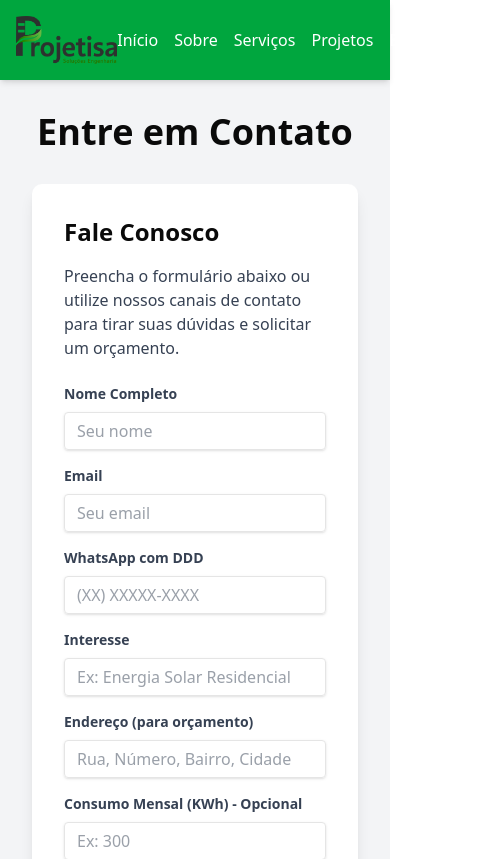
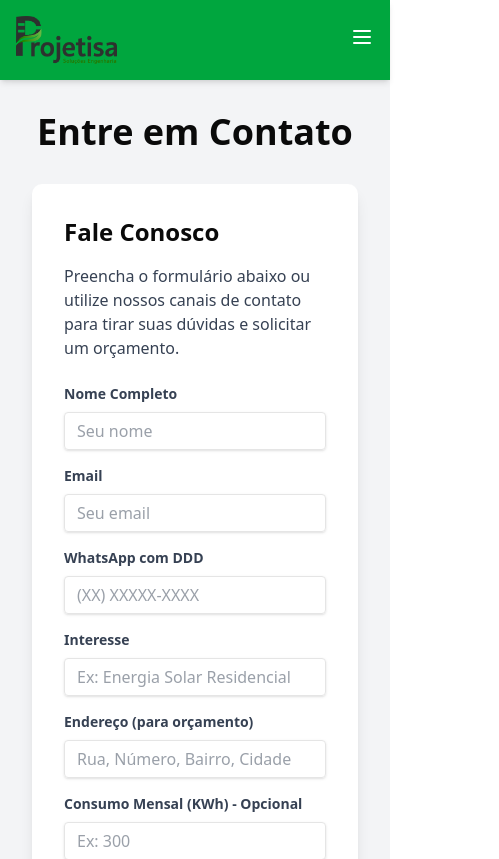
Before and after one commit to Lucas-Finizola/Projetisa, a React (Vite) app: page /contact in a window 390 px wide. Shown: the top 859 px of the page, 499 px wide, since content can reach past the window. Built offline with nearby package versions, Linux system fonts and the light colour scheme.

Commit message:
feat: Adiciona seção 'Outros Serviços' na página inicial

```diff
--- /dev/null
+++ b/src/components/components/home/OtherServices.jsx
@@ -0,0 +1,46 @@
+import React from 'react';
+
+const OtherServices = () => {
+  const services = [
+    {
+      title: "Montagens e Estruturas",
+      description: "Soluções completas para estruturas de solo, conexão em média tensão e mais."
+    },
+    {
+      title: "Redes e Subestações",
+      description: "Implantação e montagem de redes subterrâneas, subestações abrigadas e aéreas."
+    },
+    {
+      title: "Obras de Infraestrutura",
+      description: "Executamos desde a escavação mecanizada até a construção de redes de distribuição completas."
+    }
+  ];
+
+  return (
+    <div className="bg-gray-50 py-20">
+      <div className="container mx-auto px-6">
+        <div className="text-center mb-12">
+          <h2 className="text-4xl font-bold text-gray-800">Soluções Completas em Engenharia Elétrica</h2>
+          <p className="mt-4 text-lg text-gray-600">Além da energia solar, oferecemos um portfólio completo para grandes projetos.</p>
+        </div>
+
+        <div className="grid md:grid-cols-3 gap-8 mb-12">
+          {services.map((service, index) => (
+            <div key={index} className="bg-white p-8 rounded-lg shadow-md text-center hover:shadow-xl transition-shadow duration-300">
+              <h3 className="text-2xl font-bold mb-4 text-gray-800">{service.title}</h3>
+              <p className="text-gray-600">{service.description}</p>
+            </div>
+          ))}
+        </div>
+
+        <div className="text-center">
+          <a href="/services" className="bg-green-600 text-white font-bold py-4 px-10 rounded-lg hover:bg-green-700 transition duration-300 text-lg">
+            Conheça Todos os Serviços
+          </a>
+        </div>
+      </div>
+    </div>
+  );
+};
+
+export default OtherServices;
--- a/src/components/components/layout/Header.jsx
+++ b/src/components/components/layout/Header.jsx
@@ -1,12 +1,20 @@
-import React from 'react';
+import React, { useState } from 'react';
 import logo from '../../../assets/logo.PNG';
 
 const Header = () => {
+  const [isMenuOpen, setIsMenuOpen] = useState(false);
+
   return (
     <header className="bg-green-600 text-white p-4 sticky top-0 z-50 shadow-md">
-      <nav className="container mx-auto flex justify-between items-center">
+      <div className="container mx-auto">
+        <nav className="flex justify-between items-center md:grid md:grid-cols-3">
+          {/* Coluna da Esquerda: Logo */}
+          <div className="justify-self-start">
             <img src={logo} alt="Logo da Projetisa" className="h-12" />
-        <div>
+          </div>
+
+          {/* Coluna Central: Navegação Desktop */}
+          <div className="hidden md:flex justify-self-center">
             <ul className="flex space-x-4">
               <li><a href="/" className="hover:text-gray-300">Início</a></li>
               <li><a href="/about" className="hover:text-gray-300">Sobre</a></li>
@@ -16,7 +24,33 @@ const Header = () => {
               <li><a href="/contact" className="hover:text-gray-300">Contato</a></li>
             </ul>
           </div>
+
+          {/* Coluna da Direita: Botão de Menu Mobile ou Espaço Vazio */}
+          <div className="justify-self-end flex items-center">
+            <div className="md:hidden">
+              <button onClick={() => setIsMenuOpen(!isMenuOpen)} aria-label="Abrir menu">
+                <svg className="w-6 h-6" fill="none" stroke="currentColor" viewBox="0 0 24 24" xmlns="http://www.w3.org/2000/svg">
+                  <path strokeLinecap="round" strokeLinejoin="round" strokeWidth="2" d={isMenuOpen ? "M6 18L18 6M6 6l12 12" : "M4 6h16M4 12h16M4 18h16"}></path>
+                </svg>
+              </button>
+            </div>
+          </div>
         </nav>
+
+        {/* Menu Mobile Dropdown */}
+        {isMenuOpen && (
+          <div className="md:hidden mt-4">
+            <ul className="flex flex-col items-center space-y-4">
+              <li><a href="/" className="hover:text-gray-300 block py-2">Início</a></li>
+              <li><a href="/about" className="hover:text-gray-300 block py-2">Sobre</a></li>
+              <li><a href="/services" className="hover:text-gray-300 block py-2">Serviços</a></li>
+              <li><a href="/projects" className="hover:text-gray-300 block py-2">Projetos</a></li>
+              <li><a href="/blog" className="hover:text-gray-300 block py-2">Blog</a></li>
+              <li><a href="/contact" className="hover:text-gray-300 block py-2">Contato</a></li>
+            </ul>
+          </div>
+        )}
+      </div>
     </header>
   );
 };
--- a/src/pages/Home.jsx
+++ b/src/pages/Home.jsx
@@ -15,6 +15,9 @@ import {
   Star,
   Phone
 } from 'lucide-react';
+
+// Importar componentes de seções
+import OtherServices from '../components/components/home/OtherServices';
 
 // Importar imagens da landing page (estas seriam gerenciadas pelo CMS no futuro)
 import heroImage from '../assets/projetisa_projeto_exemplo.png';
@@ -442,6 +445,9 @@ const Home = () => {
         </div>
       </section>
 
+      {/* Seção Outros Serviços */}
+      <OtherServices />
+
       {/* Seção FAQ */}
       <section className="py-20">
         <div className="max-w-7xl mx-auto px-4 sm:px-6 lg:px-8">
```
Lines whose indentation alone changed are shown as unchanged.
